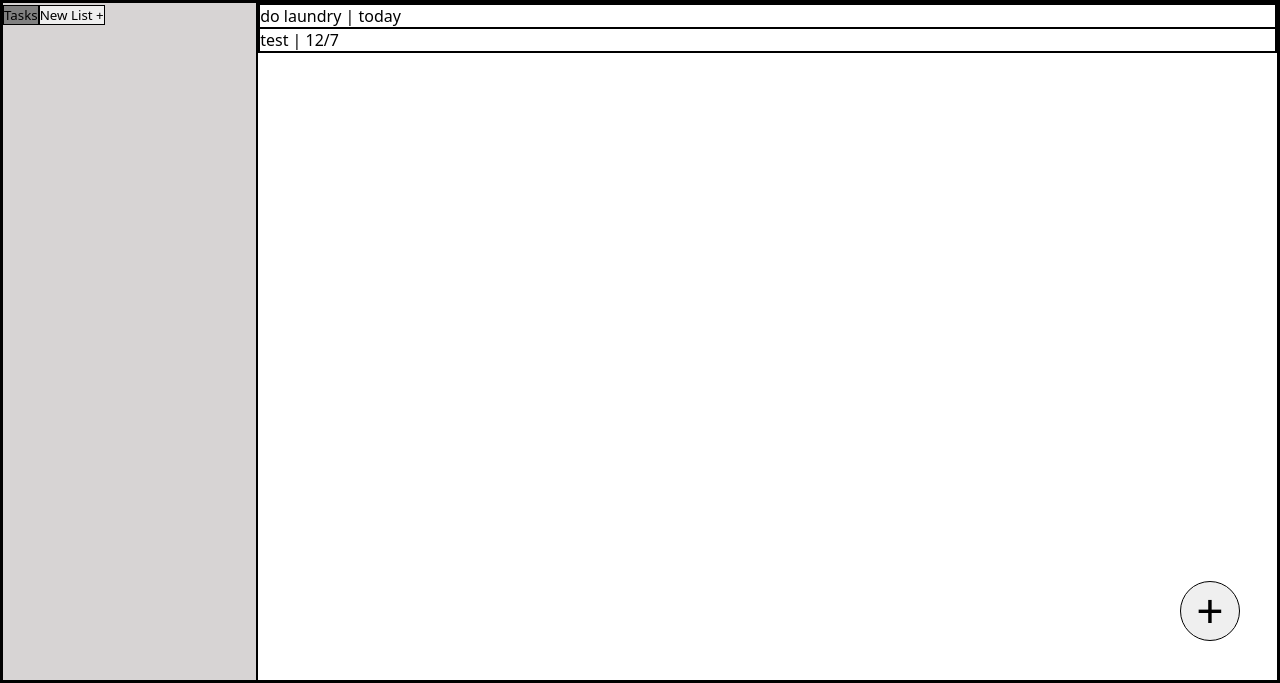
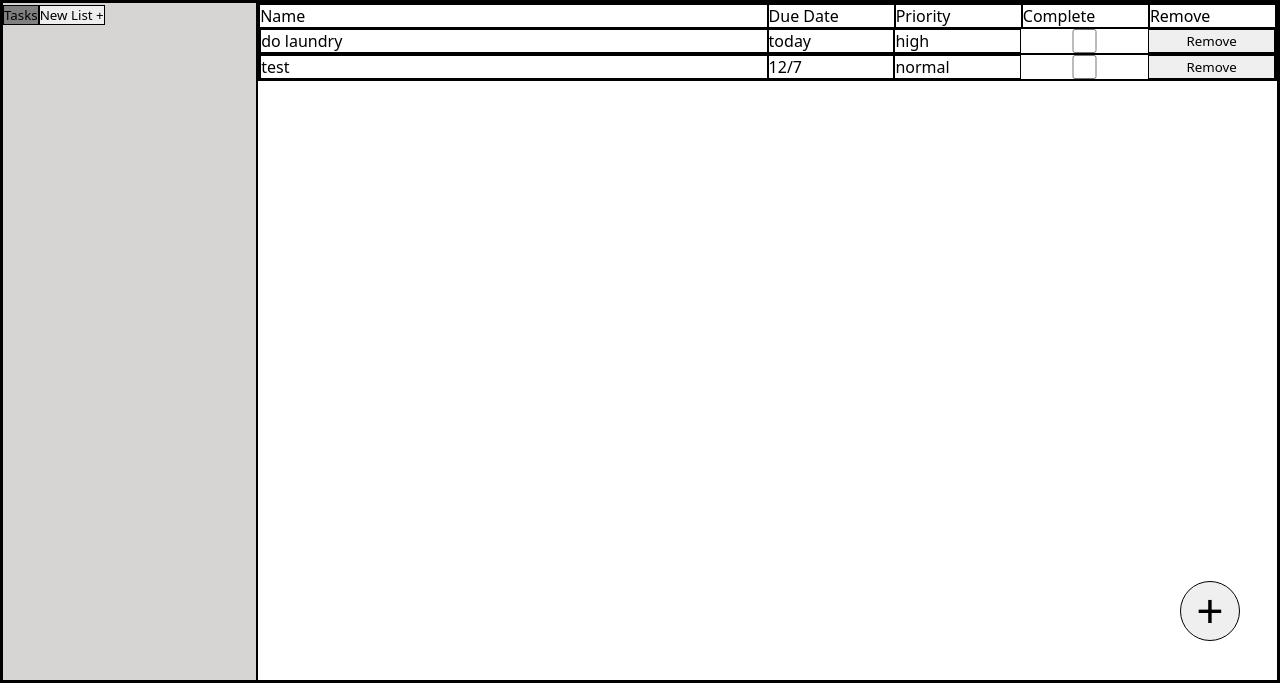
Before and after one commit to sleander94/to-do-list, a website built with webpack: page dist/index.html in a window 1280 px wide. Shown: the part 119-802 px from the top of the page. Built offline with nearby package versions, Linux system fonts and the light colour scheme.

Commit message:
format / style todo list & add complete / remove inputs

```diff
--- a/src/index.js
+++ b/src/index.js
@@ -93,13 +93,20 @@ const page = (() => {
 
     // Input for new todo / add & cancel buttons
     function newToDoInput() {
-        const inputContainer = document.createElement('div');
+        if (document.getElementById('todo-form')) {
+            return;
+        }
+        const toDoContainer = document.createElement('div');
+        toDoContainer.id = 'todo-form';
 
         const toDoName = document.createElement('input');
-        inputContainer.appendChild(toDoName);
+        toDoContainer.appendChild(toDoName);
 
         const toDoDate = document.createElement('input');
-        inputContainer.appendChild(toDoDate);
+        toDoDate.type = 'date';
+        toDoContainer.appendChild(toDoDate);
+
+
 
         const addButton = document.createElement('button');
         addButton.type = 'button';
@@ -109,7 +116,7 @@ const page = (() => {
             if (toDoName.value == '') {
                 alert('Enter a name for the task');
             } else {
-                content.removeChild(inputContainer);
+                document.body.removeChild(toDoContainer);
                 const activeButton = document.querySelector('.active');
                 listArray.forEach(list => {
                     if (activeButton.textContent == list.name) {
@@ -120,18 +127,18 @@ const page = (() => {
                 });
             }
         });
-        inputContainer.appendChild(addButton);
+        toDoContainer.appendChild(addButton);
 
         const cancelButton = document.createElement('button');
         cancelButton.type = 'button'
         cancelButton.classList.toggle('cancel');
         cancelButton.textContent = 'Cancel'
         cancelButton.addEventListener('click', () => {
-            content.removeChild(inputContainer);
+            document.body.removeChild(toDoContainer);
         });
-        inputContainer.appendChild(cancelButton);
+        toDoContainer.appendChild(cancelButton);
 
-        content.appendChild(inputContainer);
+        document.body.appendChild(toDoContainer);
     }
 
 
--- a/src/list.js
+++ b/src/list.js
@@ -4,7 +4,7 @@ export class List {
         this.tasks = [];
     }
 
-    addToPage(location) {
+    addToPage(buttonArea, taskArea) {
         const button = document.createElement('button');
         button.type = 'button';
         button.classList.toggle('active');
@@ -16,25 +16,82 @@ export class List {
                 const currentActiveButton = document.querySelector('.active');
                 currentActiveButton.classList.toggle('active');
                 button.classList.toggle('active');
-                this.display();
+                this.display(taskArea);
             }
         });
-        location.appendChild(button);
+        buttonArea.appendChild(button);
     }
 
     addToDo(toDo) {
         this.tasks.push(toDo);
     }
 
+    removeToDo(toDo) {
+        this.tasks.splice(this.tasks.indexOf(toDo), 1);
+    }
+
     display(location) {
         location.innerHTML = '';
-        const taskContainer = document.createElement('div');
+        const tasksContainer = document.createElement('div');
+        tasksContainer.id = 'tasks-container';
+
+        const nameLabel = document.createElement('div');
+        nameLabel.textContent = 'Name';
+        nameLabel.classList.toggle('name-label');
+        tasksContainer.appendChild(nameLabel);
+        const dateLabel = document.createElement('div');
+        dateLabel.textContent = 'Due Date';
+        dateLabel.classList.toggle('date-label');
+        tasksContainer.appendChild(dateLabel);
+        const priorityLabel = document.createElement('div');
+        priorityLabel.textContent = 'Priority';
+        priorityLabel.classList.toggle('priority-label');
+        tasksContainer.appendChild(priorityLabel);
+        const completeLabel = document.createElement('div');
+        completeLabel.textContent = 'Complete';
+        completeLabel.classList.toggle('complete-label');
+        tasksContainer.appendChild(completeLabel);
+        const removeLabel = document.createElement('div');
+        removeLabel.textContent = 'Remove';
+        removeLabel.classList.toggle('remove-label');
+        tasksContainer.appendChild(removeLabel);
+
         this.tasks.forEach(task => {
-            const taskString = document.createElement('div');
-            taskString.textContent = `${task.name} | ${task.date}`;
-            taskContainer.appendChild(taskString);
+            const taskDiv = document.createElement('div');
+            taskDiv.classList.toggle('task-div');
+
+            const name = document.createElement('span');
+            name.textContent = task.name;
+            taskDiv.appendChild(name);
+
+            const date = document.createElement('span');
+            date.textContent = task.date
+            taskDiv.appendChild(date);
+
+            const priority = document.createElement('span');
+            priority.textContent = task.priority
+            taskDiv.appendChild(priority);
+
+            const completeCheckBox = document.createElement('input');
+            completeCheckBox.type = 'checkbox';
+            completeCheckBox.addEventListener('change', () => {
+                taskDiv.classList.toggle('complete');
+            });
+            taskDiv.appendChild(completeCheckBox);
+
+            const removeButton = document.createElement('button');
+            removeButton.type = 'button';
+            removeButton.innerHTML = 'Remove';
+            removeButton.addEventListener('click', () => {
+                this.removeToDo(task);
+                tasksContainer.removeChild(taskDiv);
+            });
+            taskDiv.appendChild(removeButton);
+
+
+            tasksContainer.appendChild(taskDiv);
         });
-        location.appendChild(taskContainer);
+        location.appendChild(tasksContainer);
     }
 
 }
--- a/src/style.css
+++ b/src/style.css
@@ -40,6 +40,21 @@ body {
 
 
 /* Content and ToDos */
+#tasks-container {
+    display: grid;
+    grid: 1fr / 4fr 1fr 1fr 1fr 1fr;
+
+}
+
+.task-div {
+    grid-column: 1 / 6;
+    display: grid;
+    grid: 1fr / 4fr 1fr 1fr 1fr 1fr;
+}
+
+.complete > span {
+    text-decoration: line-through;
+}
 
 .todo-button {
     position: absolute;
@@ -61,3 +76,11 @@ body {
     border: none;
     padding-bottom: 4px;
 }
+
+#todo-form {
+    position: absolute;
+    z-index: 1;
+    top: 50%;
+    left: 50%;
+    display: grid;
+}
```
